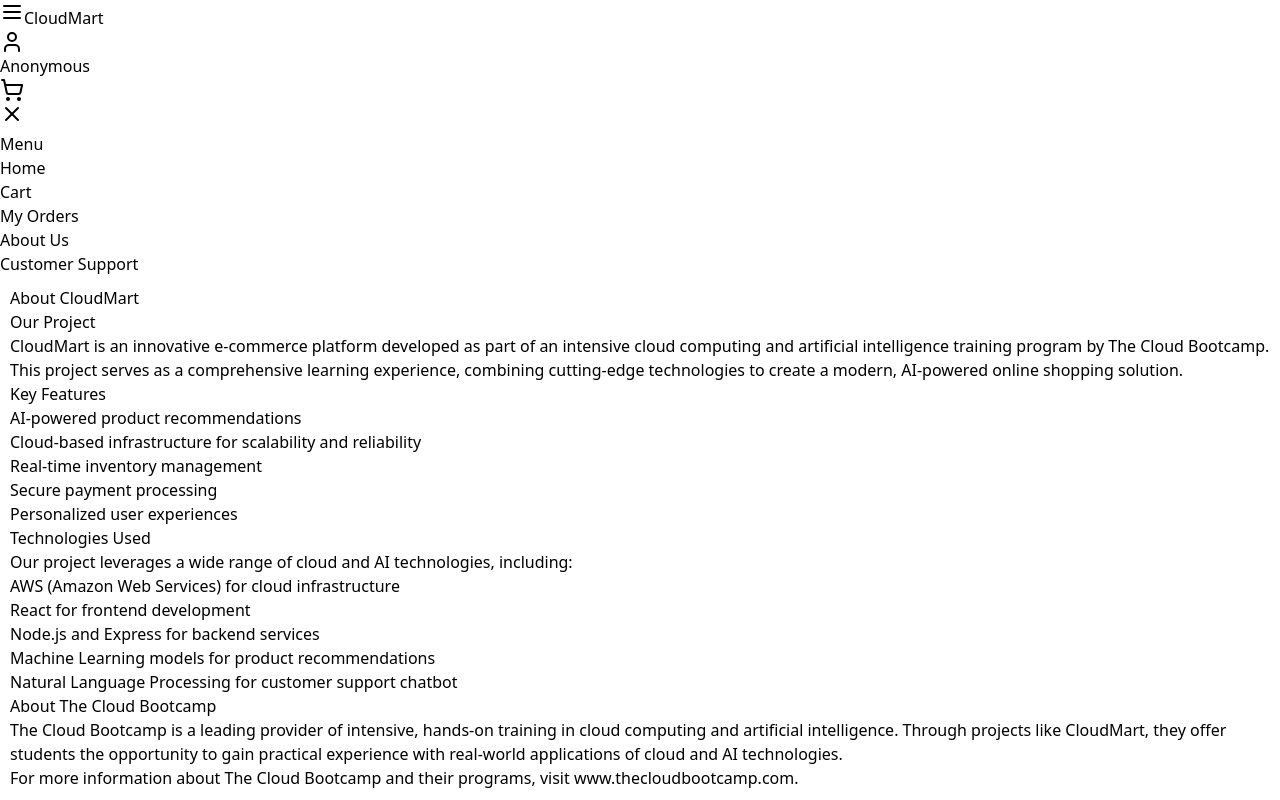
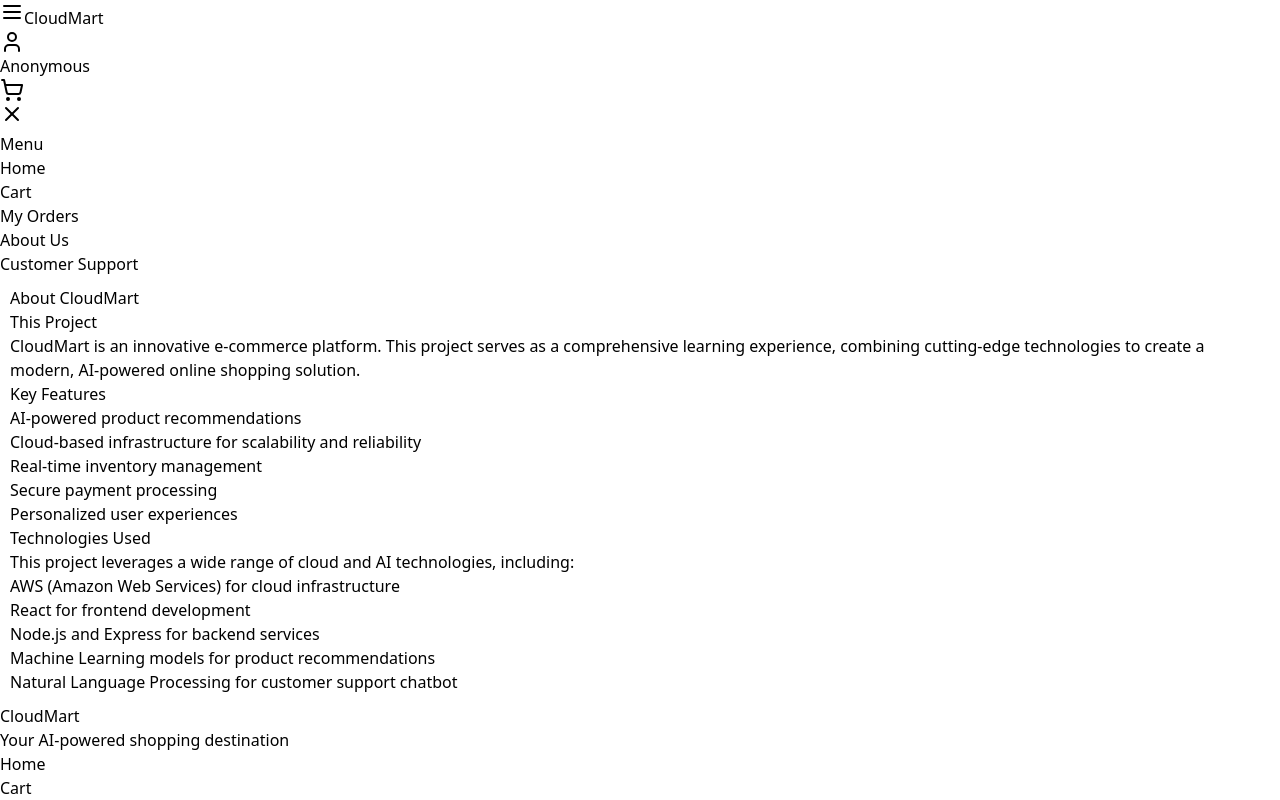
Before and after one commit to JeramyR/cloudmart, a React (Vite) app: page /about in a window 1280 px wide. Shown: the top 800 px of the page. Built offline with nearby package versions, Linux system fonts and the light colour scheme.

Commit message:
Update index.jsx

```diff
--- a/src/components/AboutPage/index.jsx
+++ b/src/components/AboutPage/index.jsx
@@ -9,9 +9,9 @@
       <main className="container mx-auto py-8 flex-grow">
         <h1 className="text-3xl font-bold mb-6">About CloudMart</h1>
         <div className="bg-white rounded-lg shadow-md p-6">
-          <h2 className="text-2xl font-semibold mb-4">Our Project</h2>
+          <h2 className="text-2xl font-semibold mb-4">This Project</h2>
           <p className="mb-4">
-            CloudMart is an innovative e-commerce platform developed as part of an intensive cloud computing and artificial intelligence training program by The Cloud Bootcamp. This project serves as a comprehensive learning experience, combining cutting-edge technologies to create a modern, AI-powered online shopping solution.
+            CloudMart is an innovative e-commerce platform. This project serves as a comprehensive learning experience, combining cutting-edge technologies to create a modern, AI-powered online shopping solution.
           </p>
           <h2 className="text-2xl font-semibold mb-4">Key Features</h2>
           <ul className="list-disc list-inside mb-4">
@@ -23,7 +23,7 @@
           </ul>
           <h2 className="text-2xl font-semibold mb-4">Technologies Used</h2>
           <p className="mb-4">
-            Our project leverages a wide range of cloud and AI technologies, including:
+            This project leverages a wide range of cloud and AI technologies, including:
           </p>
           <ul className="list-disc list-inside mb-4">
             <li>AWS (Amazon Web Services) for cloud infrastructure</li>
@@ -32,13 +32,6 @@
             <li>Machine Learning models for product recommendations</li>
             <li>Natural Language Processing for customer support chatbot</li>
           </ul>
-          <h2 className="text-2xl font-semibold mb-4">About The Cloud Bootcamp</h2>
-          <p className="mb-4">
-            The Cloud Bootcamp is a leading provider of intensive, hands-on training in cloud computing and artificial intelligence. Through projects like CloudMart, they offer students the opportunity to gain practical experience with real-world applications of cloud and AI technologies.
-          </p>
-          <p>
-            For more information about The Cloud Bootcamp and their programs, visit <a href="https://www.thecloudbootcamp.com" className="text-blue-600 hover:underline" target="_blank" rel="noopener noreferrer">www.thecloudbootcamp.com</a>.
-          </p>
         </div>
       </main>
       <Footer />
```
